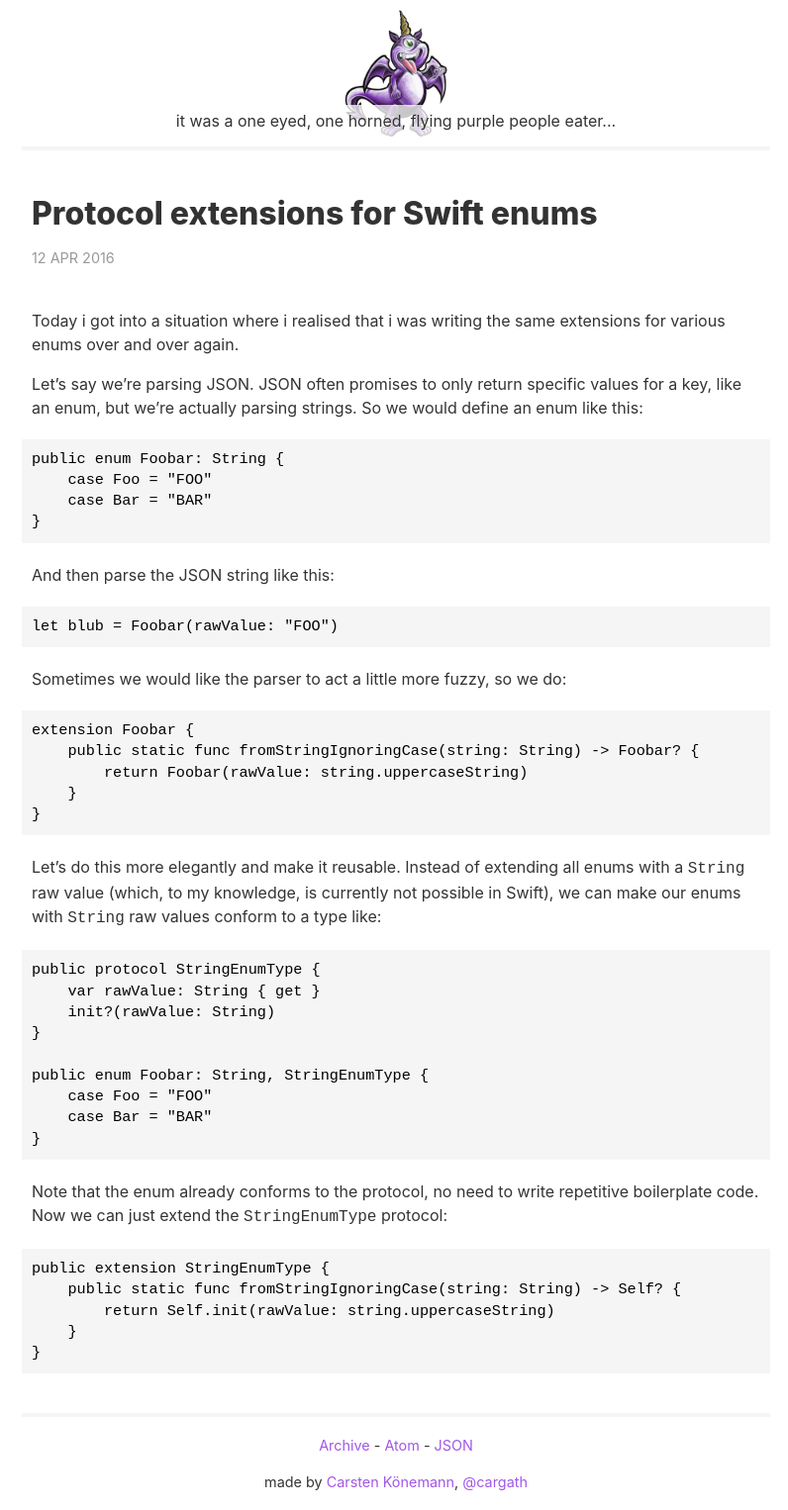
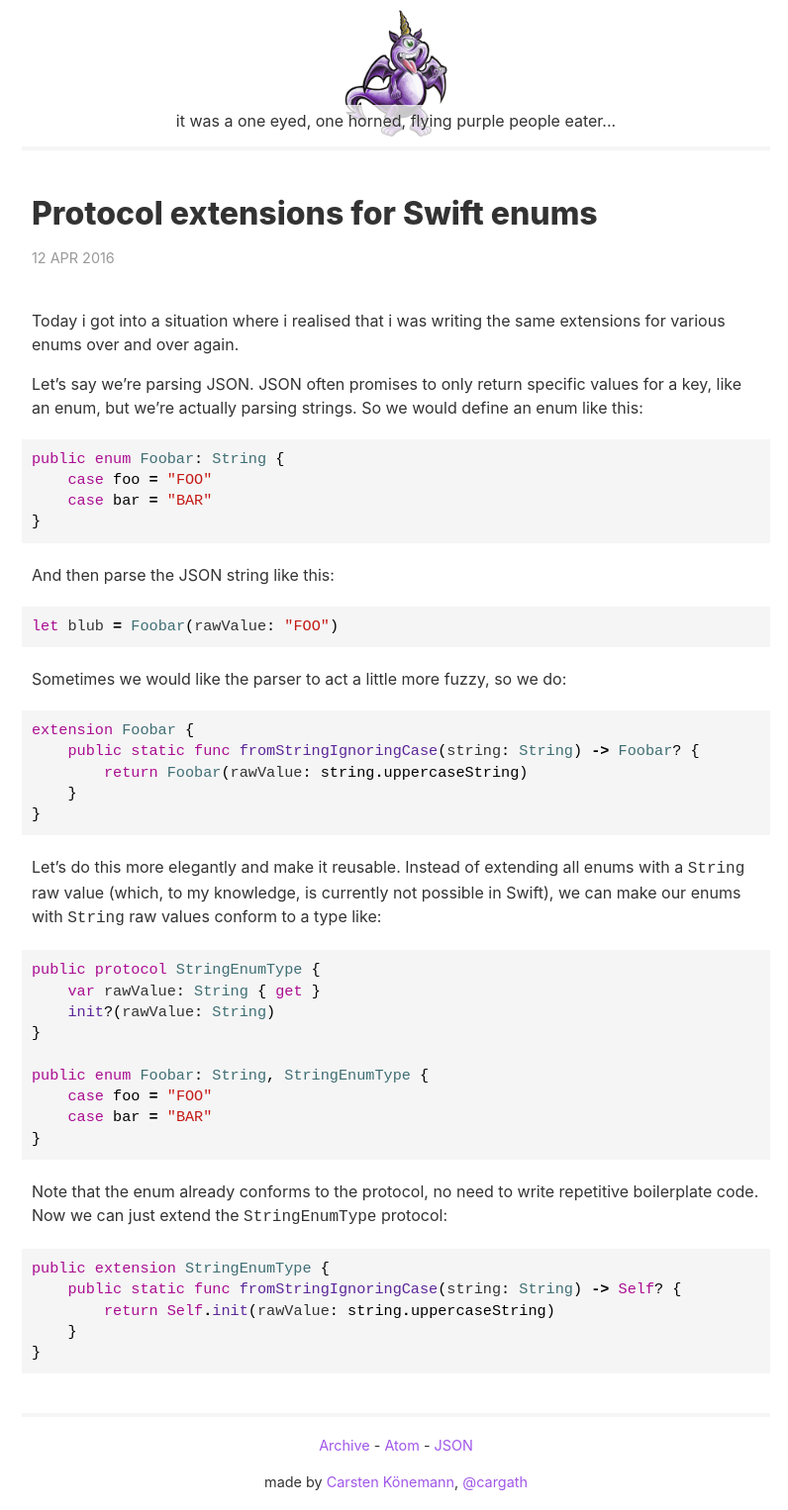
Before and after one commit to cargath/cargath.github.io, a Jekyll site: the page built from _posts/2016-04-12-Protocol-Extensions-Swift-Enums.md, in a window 1280 px wide. Shown: the whole page at 99% size, without its empty margins (240-1036 px from the left). Built offline with Jekyll 4.4.1, drawn with Linux system fonts in a browser that asks for light colours.

Commit message:
Add syntax highlighting

````diff
--- a/_layouts/default.html
+++ b/_layouts/default.html
@@ -38,6 +38,7 @@
         </div><!-- /.body -->
 
         <!-- link to main stylesheet -->
-        <link rel="stylesheet" type="text/css" href="/css/main.css">
+        <link rel="stylesheet" href="{{ site.baseurl }}/css/main.css">
+        <link rel="stylesheet" href="{{ site.baseurl }}/css/syntax.css">
     </body>
 </html>
--- a/_posts/2016-04-12-Protocol-Extensions-Swift-Enums.md
+++ b/_posts/2016-04-12-Protocol-Extensions-Swift-Enums.md
@@ -8,39 +8,49 @@ Today i got into a situation where i realised that i was writing the same extens
 
 Let's say we're parsing JSON. JSON often promises to only return specific values for a key, like an enum, but we're actually parsing strings. So we would define an enum like this:
 
-    public enum Foobar: String {
-        case Foo = "FOO"
-        case Bar = "BAR"
-    }
+```swift
+public enum Foobar: String {
+    case foo = "FOO"
+    case bar = "BAR"
+}
+```
 
 And then parse the JSON string like this:
 
-    let blub = Foobar(rawValue: "FOO")
+```swift
+let blub = Foobar(rawValue: "FOO")
+```
 
 Sometimes we would like the parser to act a little more fuzzy, so we do:
 
-    extension Foobar {
-        public static func fromStringIgnoringCase(string: String) -> Foobar? {
-            return Foobar(rawValue: string.uppercaseString)
-        }
+```swift
+extension Foobar {
+    public static func fromStringIgnoringCase(string: String) -> Foobar? {
+        return Foobar(rawValue: string.uppercaseString)
     }
+}
+```
 
 Let's do this more elegantly and make it reusable. Instead of extending all enums with a `String` raw value (which, to my knowledge, is currently not possible in Swift), we can make our enums with `String` raw values conform to a type like:
 
-    public protocol StringEnumType {
-        var rawValue: String { get }
-        init?(rawValue: String)
-    }
+```swift
+public protocol StringEnumType {
+    var rawValue: String { get }
+    init?(rawValue: String)
+}
 
-    public enum Foobar: String, StringEnumType {
-        case Foo = "FOO"
-        case Bar = "BAR"
-    }
+public enum Foobar: String, StringEnumType {
+    case foo = "FOO"
+    case bar = "BAR"
+}
+```
 
 Note that the enum already conforms to the protocol, no need to write repetitive boilerplate code. Now we can just extend the `StringEnumType` protocol:
 
-    public extension StringEnumType {
-        public static func fromStringIgnoringCase(string: String) -> Self? {
-            return Self.init(rawValue: string.uppercaseString)
-        }
+```swift
+public extension StringEnumType {
+    public static func fromStringIgnoringCase(string: String) -> Self? {
+        return Self.init(rawValue: string.uppercaseString)
     }
+}
+```
--- /dev/null
+++ b/css/syntax.css
@@ -0,0 +1,89 @@
+/*
+ * Syntax highlighting
+ * Based on the Xcode Default theme
+ */
+
+:root {
+    --comment-color: #007400;
+    --keyword-color: #AA0D91;
+    --literal-number-color: #1C00CF;
+    --literal-string-color: #C41A16;
+    --name-class-color: #3F6E74;
+    --name-function-color: #5C2699;
+    --name-variable-color: #333;
+    --preprocessor-statement-color: #643820;
+}
+
+.highlight {
+    /*background: #ffffff;
+    font-family: monospace, monospace;
+    font-size: 1em;*/
+}
+
+.highlight .c  { color: var(--comment-color) } /* Comment */
+.highlight .cm { color: var(--comment-color) } /* Comment.Multiline */
+.highlight .cp { color: var(--comment-color) } /* Comment.Preproc */
+.highlight .c1 { color: var(--comment-color) } /* Comment.Single */
+.highlight .cs { color: var(--comment-color) } /* Comment.Special */
+
+.highlight .err { color: #a61717; background-color: #e3d2d2 } /* Error */
+
+.highlight .gd { color: #000000; background-color: #ffdddd } /* Generic.Deleted */
+.highlight .gd .x { color: #000000; background-color: #ffaaaa } /* Generic.Deleted.Specific */
+.highlight .ge { font-style: italic } /* Generic.Emph */
+.highlight .gr { color: #aa0000 } /* Generic.Error */
+.highlight .gh { color: #999999 } /* Generic.Heading */
+.highlight .gi { color: #000000; background-color: #ddffdd } /* Generic.Inserted */
+.highlight .gi .x { color: #000000; background-color: #aaffaa } /* Generic.Inserted.Specific */
+.highlight .go { color: #888888 } /* Generic.Output */
+.highlight .gp { color: #555555 } /* Generic.Prompt */
+.highlight .gs { font-weight: bold } /* Generic.Strong */
+.highlight .gu { color: #aaaaaa } /* Generic.Subheading */
+.highlight .gt { color: #aa0000 } /* Generic.Traceback */
+
+.highlight .k  { color: var(--keyword-color) }    /* Keyword */
+.highlight .kc { color: var(--keyword-color) }    /* Keyword.Constant */
+.highlight .kd { color: var(--keyword-color) }    /* Keyword.Declaration */
+.highlight .kp { color: var(--keyword-color) }    /* Keyword.Pseudo */
+.highlight .kr { color: var(--keyword-color) }    /* Keyword.Reserved */
+.highlight .kt { color: var(--name-class-color) } /* Keyword.Type */
+
+.highlight .m  { color: var(--literal-number-color) } /* Literal.Number */
+.highlight .mf { color: var(--literal-number-color) } /* Literal.Number.Float */
+.highlight .mh { color: var(--literal-number-color) } /* Literal.Number.Hex */
+.highlight .mi { color: var(--literal-number-color) } /* Literal.Number.Integer */
+.highlight .il { color: var(--literal-number-color) } /* Literal.Number.Integer.Long */
+.highlight .mo { color: var(--literal-number-color) } /* Literal.Number.Oct */
+
+.highlight .s  { color: var(--literal-string-color) } /* Literal.String */
+.highlight .sb { color: var(--literal-string-color) } /* Literal.String.Backtick */
+.highlight .sc { color: var(--literal-string-color) } /* Literal.String.Char */
+.highlight .sd { color: var(--literal-string-color) } /* Literal.String.Doc */
+.highlight .s2 { color: var(--literal-string-color) } /* Literal.String.Double */
+.highlight .se { color: var(--literal-string-color) } /* Literal.String.Escape */
+.highlight .sh { color: var(--literal-string-color) } /* Literal.String.Heredoc */
+.highlight .si { color: var(--literal-string-color) } /* Literal.String.Interpol */
+.highlight .sx { color: var(--literal-string-color) } /* Literal.String.Other */
+.highlight .sr { color: var(--literal-string-color) } /* Literal.String.Regex */
+.highlight .s1 { color: var(--literal-string-color) } /* Literal.String.Single */
+.highlight .ss { color: var(--literal-string-color) } /* Literal.String.Symbol */
+
+.highlight .na { color: var(--name-variable-color) } /* Name.Attribute */
+.highlight .nb { color: #0086B3 } /* Name.Builtin */
+.highlight .bp { color: #999999 } /* Name.Builtin.Pseudo */
+.highlight .nc { color: var(--name-class-color) } /* Name.Class */
+.highlight .no { color: var(--name-variable-color) } /* Name.Constant */
+.highlight .ni { color: #800080 } /* Name.Entity */
+.highlight .ne { color: var(--name-function-color) } /* Name.Exception */
+.highlight .nf { color: var(--name-function-color) } /* Name.Function */
+.highlight .nn { color: #555555 } /* Name.Namespace */
+.highlight .nt { color: #000080 } /* Name.Tag */
+.highlight .nv { color: var(--name-variable-color) } /* Name.Variable */
+.highlight .vc { color: var(--name-variable-color) } /* Name.Variable.Class */
+.highlight .vg { color: var(--name-variable-color) } /* Name.Variable.Global */
+.highlight .vi { color: var(--name-variable-color) } /* Name.Variable.Instance */
+
+.highlight .o  { font-weight: bold } /* Operator */
+.highlight .ow { font-weight: bold } /* Operator.Word */
+
+.highlight .w { color: #bbbbbb } /* Text.Whitespace */
````
Also changed, not shown: _posts/2017-07-03-Alternatives-Protocol-Oriented-Programming.md (+47 -43 lines).
